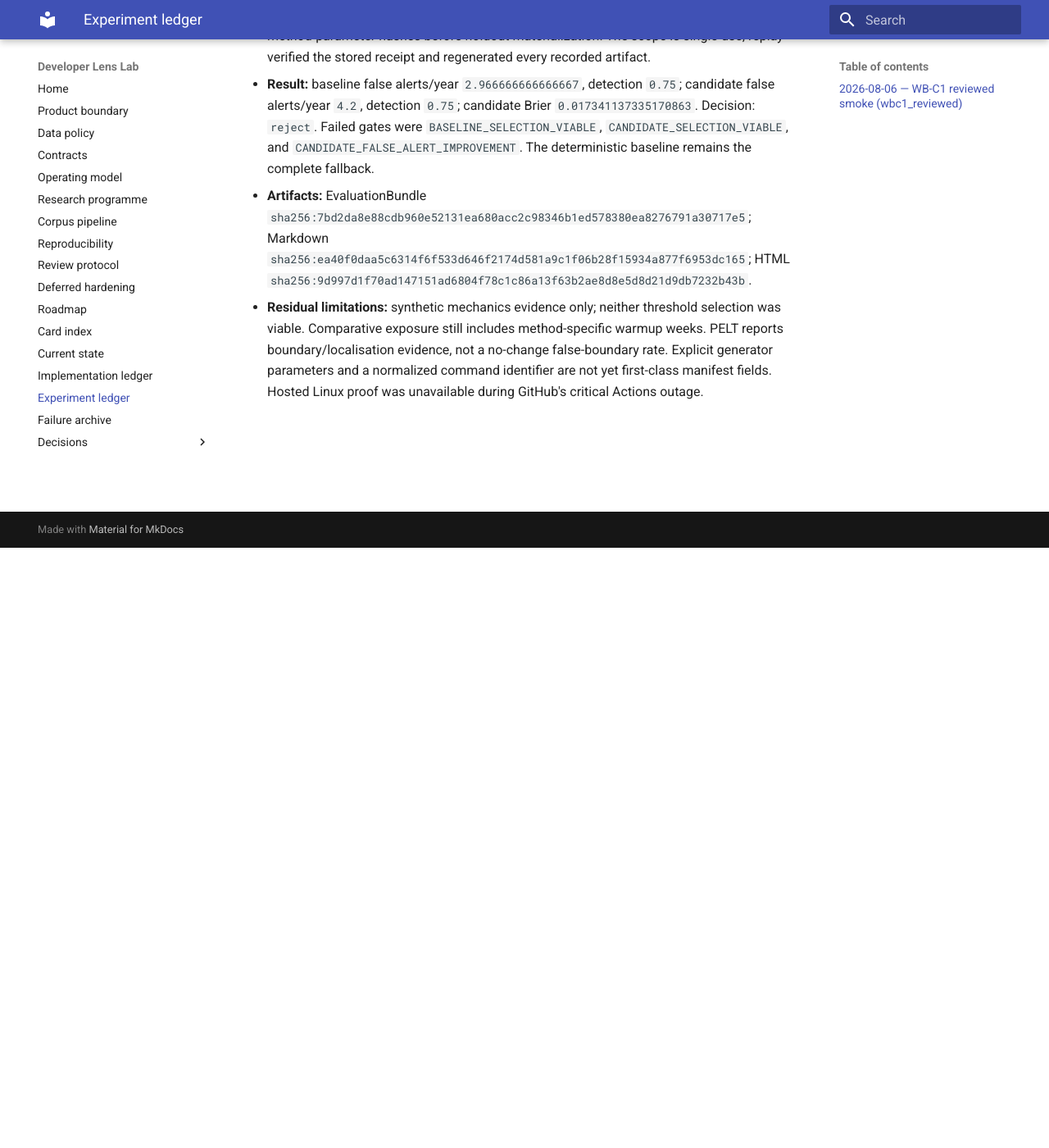
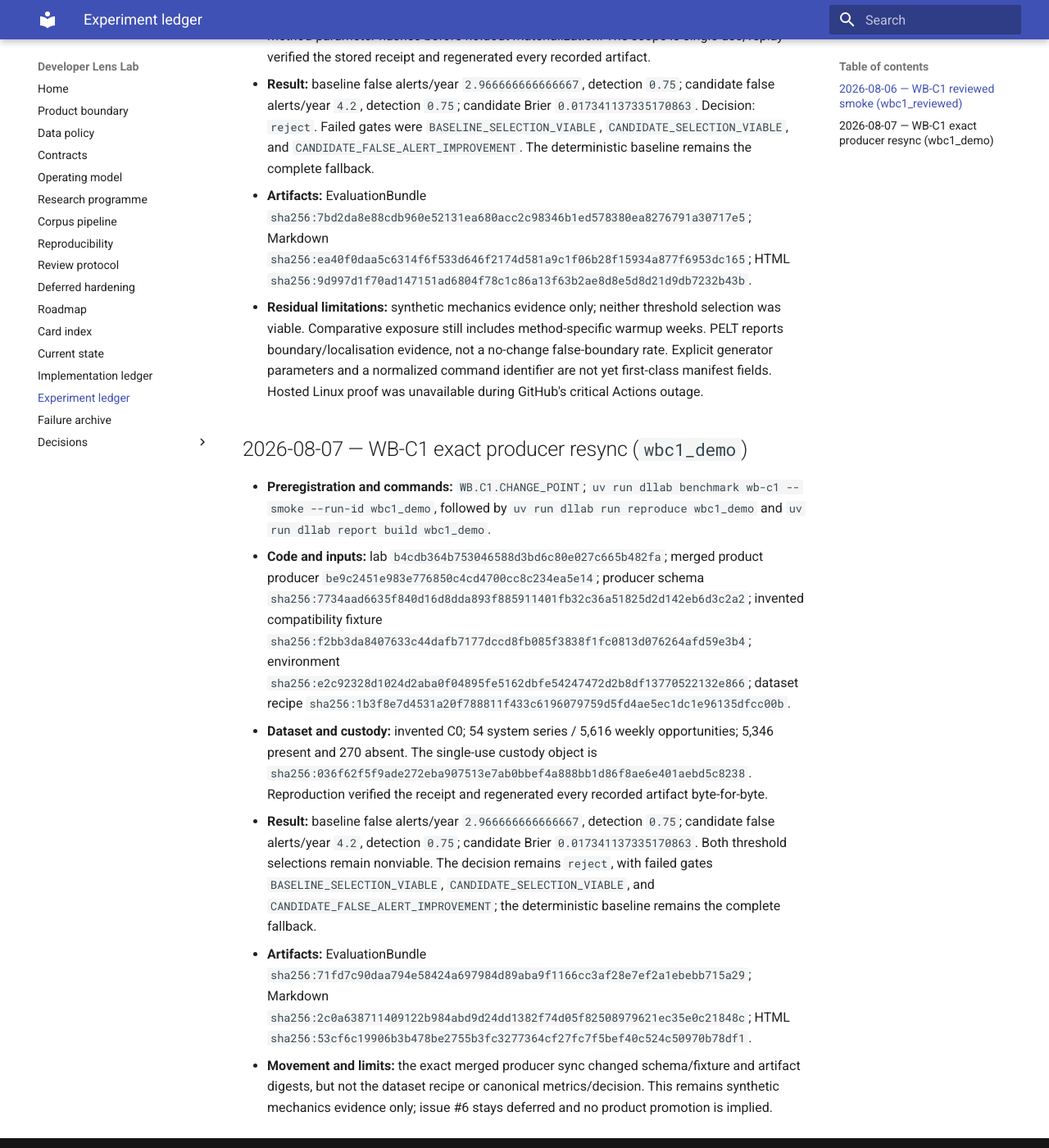
Before and after one commit to Chris0Jeky/developer-lens-lab, an MkDocs documentation site: the page built from docs/EXPERIMENT_LEDGER.md, in a window 1280 px wide and 1400 px high, scrolled down 732 px. Shown: the whole window at 82% size. Built offline with MkDocs 1.6.1 and Material for MkDocs 9.7.7, drawn with Linux system fonts in a browser that asks for light colours.

Commit message:
Record exact WB-C1 producer resync

```diff
--- a/docs/EXPERIMENT_LEDGER.md
+++ b/docs/EXPERIMENT_LEDGER.md
@@ -35,3 +35,32 @@ policy, holdout custody event, exact command, lock hash, result, decision, and r
   boundary/localisation evidence, not a no-change false-boundary rate. Explicit generator parameters
   and a normalized command identifier are not yet first-class manifest fields. Hosted Linux proof
   was unavailable during GitHub's critical Actions outage.
+
+## 2026-08-07 — WB-C1 exact producer resync (`wbc1_demo`)
+
+- **Preregistration and commands:** `WB.C1.CHANGE_POINT`; `uv run dllab benchmark wb-c1 --smoke
+  --run-id wbc1_demo`, followed by `uv run dllab run reproduce wbc1_demo` and
+  `uv run dllab report build wbc1_demo`.
+- **Code and inputs:** lab `b4cdb364b753046588d3bd6c80e027c665b482fa`; merged product producer
+  `be9c2451e983e776850c4cd4700cc8c234ea5e14`; producer schema
+  `sha256:7734aad6635f840d16d8dda893f885911401fb32c36a51825d2d142eb6d3c2a2`;
+  invented compatibility fixture
+  `sha256:f2bb3da8407633c44dafb7177dccd8fb085f3838f1fc0813d076264afd59e3b4`;
+  environment `sha256:e2c92328d1024d2aba0f04895fe5162dbfe54247472d2b8df13770522132e866`;
+  dataset recipe `sha256:1b3f8e7d4531a20f788811f433c6196079759d5fd4ae5ec1dc1e96135dfcc00b`.
+- **Dataset and custody:** invented C0; 54 system series / 5,616 weekly opportunities; 5,346
+  present and 270 absent. The single-use custody object is
+  `sha256:036f62f5f9ade272eba907513e7ab0bbef4a888bb1d86f8ae6e401aebd5c8238`.
+  Reproduction verified the receipt and regenerated every recorded artifact byte-for-byte.
+- **Result:** baseline false alerts/year `2.966666666666667`, detection `0.75`; candidate false
+  alerts/year `4.2`, detection `0.75`; candidate Brier `0.017341137335170863`. Both threshold
+  selections remain nonviable. The decision remains `reject`, with failed gates
+  `BASELINE_SELECTION_VIABLE`, `CANDIDATE_SELECTION_VIABLE`, and
+  `CANDIDATE_FALSE_ALERT_IMPROVEMENT`; the deterministic baseline remains the complete fallback.
+- **Artifacts:** EvaluationBundle
+  `sha256:71fd7c90daa794e58424a697984d89aba9f1166cc3af28e7ef2a1ebebb715a29`;
+  Markdown `sha256:2c0a638711409122b984abd9d24dd1382f74d05f82508979621ec35e0c21848c`;
+  HTML `sha256:53cf6c19906b3b478be2755b3fc3277364cf27fc7f5bef40c524c50970b78df1`.
+- **Movement and limits:** the exact merged producer sync changed schema/fixture and artifact
+  digests, but not the dataset recipe or canonical metrics/decision. This remains synthetic
+  mechanics evidence only; issue #6 stays deferred and no product promotion is implied.
```
Also changed, not shown: docs/CURRENT_STATE.md (+9 -9 lines), docs/IMPLEMENTATION_LEDGER.md (+26 -0 lines).
